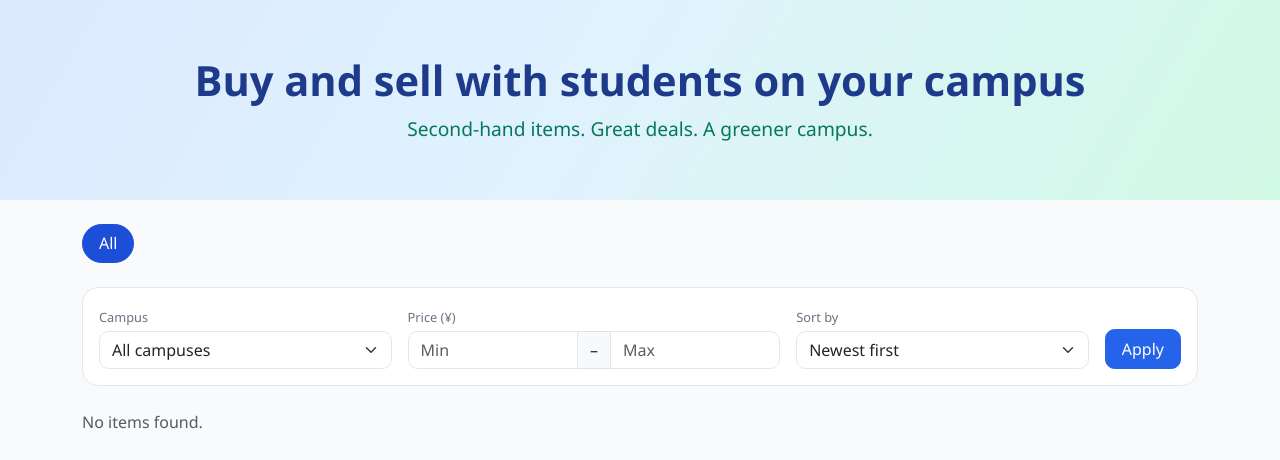
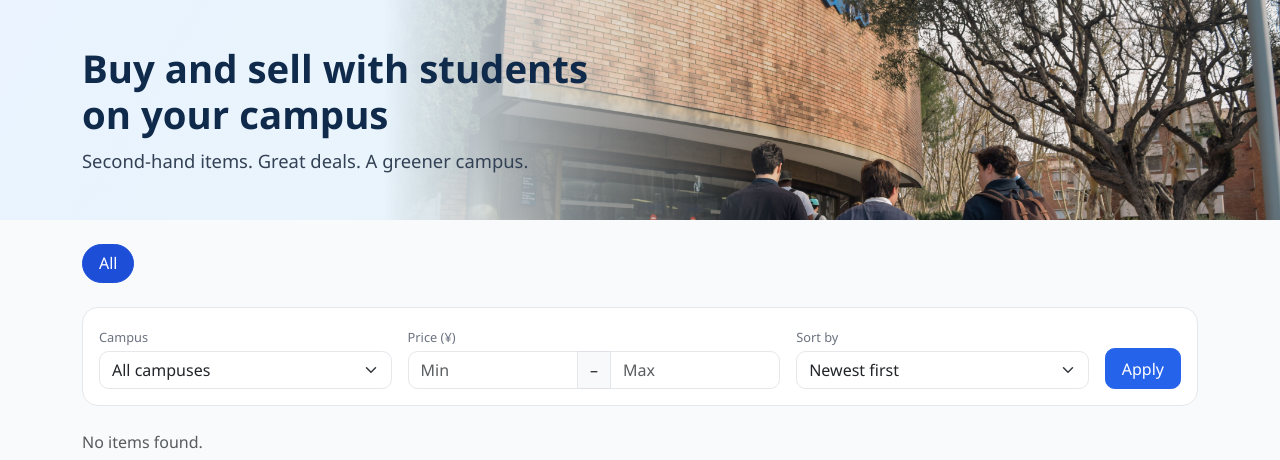
Before and after one commit to mafoudmaryam/campus-marketplace, a Django app: page / in a window 1280 px wide. Shown: the part 64-524 px from the top of the page. Run offline with Django 5.2, Linux system fonts and the light colour scheme; data that the repository does not hold is empty; some libraries are stand-ins or nearby versions.

Commit message:
Use a photo hero banner on the home page

```diff
--- a/static/css/site.css
+++ b/static/css/site.css
@@ -149,20 +149,52 @@ body {
 
 /* ---------- hero ---------- */
 .hero {
-  background: linear-gradient(120deg, #dbeafe 0%, #e0f2fe 45%, #d1fae5 100%);
-  padding: 3.5rem 0;
-  text-align: center;
+  position: relative;
+  overflow: hidden;
+  /* fallback when the photo is missing */
+  background: linear-gradient(120deg, #eaf3ff 0%, #e6f6f4 100%);
+  padding: 2.75rem 0;
+  min-height: 220px;
+  display: flex;
+  align-items: center;
 }
+/* photo on the right, fading softly into the light background on the left */
+.hero::before {
+  content: "";
+  position: absolute;
+  top: 0;
+  right: 0;
+  bottom: 0;
+  width: 70%;
+  background: url("../img/hero.jpg") right 30% / cover no-repeat;
+  -webkit-mask-image: linear-gradient(to right, transparent 0%, #000 45%);
+  mask-image: linear-gradient(to right, transparent 0%, #000 45%);
+}
+.hero .container { position: relative; z-index: 1; }
 .hero-title {
-  font-size: clamp(1.7rem, 4vw, 2.6rem);
+  max-width: 540px;
+  font-size: clamp(1.6rem, 3.6vw, 2.4rem);
   font-weight: 800;
-  color: #1e3a8a;
+  line-height: 1.2;
+  color: #0f2a4a;
   margin-bottom: .6rem;
 }
 .hero-subtitle {
-  font-size: clamp(1rem, 2vw, 1.2rem);
-  color: #047857;
+  max-width: 540px;
+  font-size: clamp(1rem, 1.8vw, 1.15rem);
+  color: #334155;
   margin: 0;
+}
+
+@media (max-width: 767.98px) {
+  .hero { padding: 2rem 0; }
+  /* photo fills the banner but is dimmed under a light overlay so the text stays readable */
+  .hero::before {
+    width: 100%;
+    opacity: .3;
+    -webkit-mask-image: none;
+    mask-image: none;
+  }
 }
 
 /* ---------- category chips and filters ---------- */
```
Also changed, not shown: static/img/hero.jpg (added).
